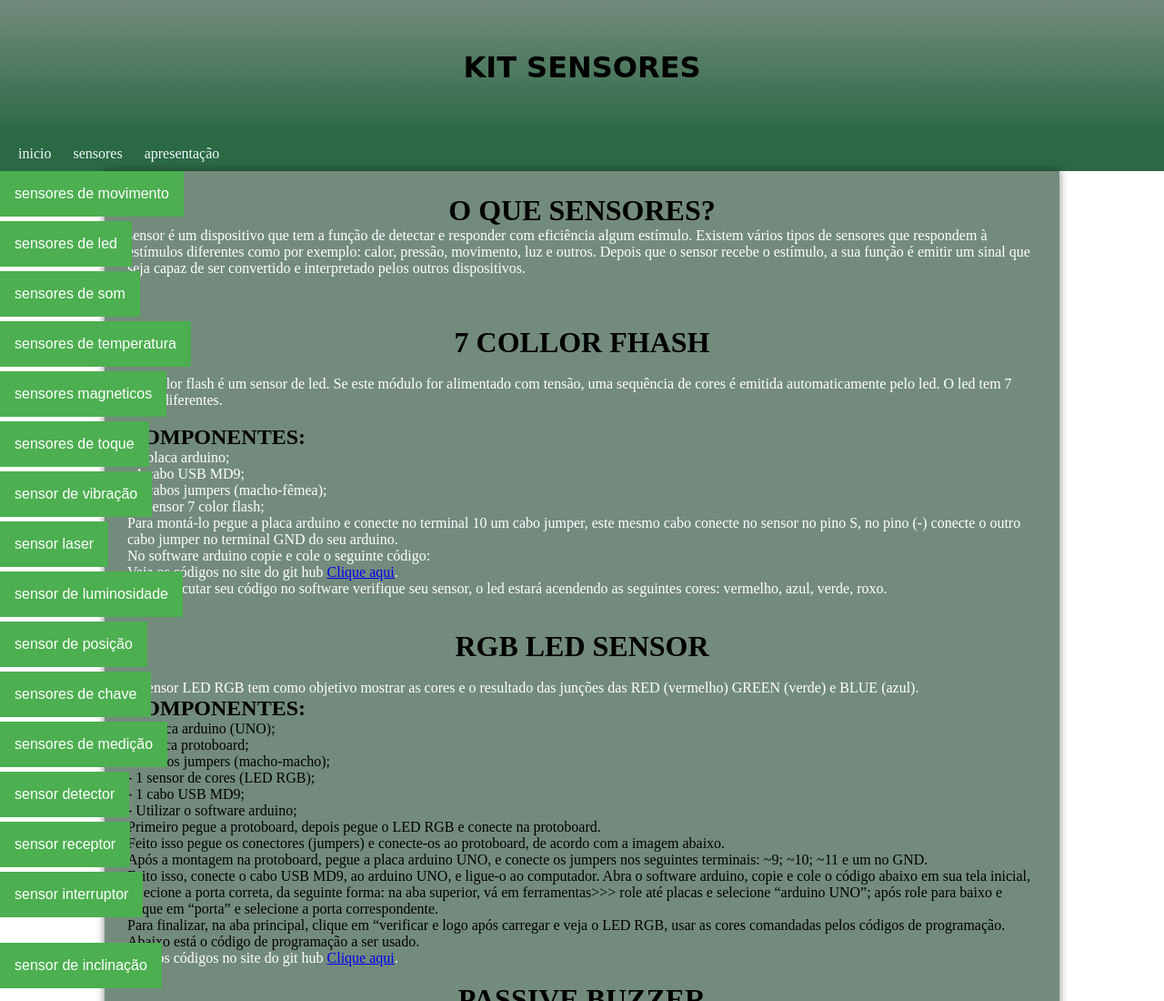
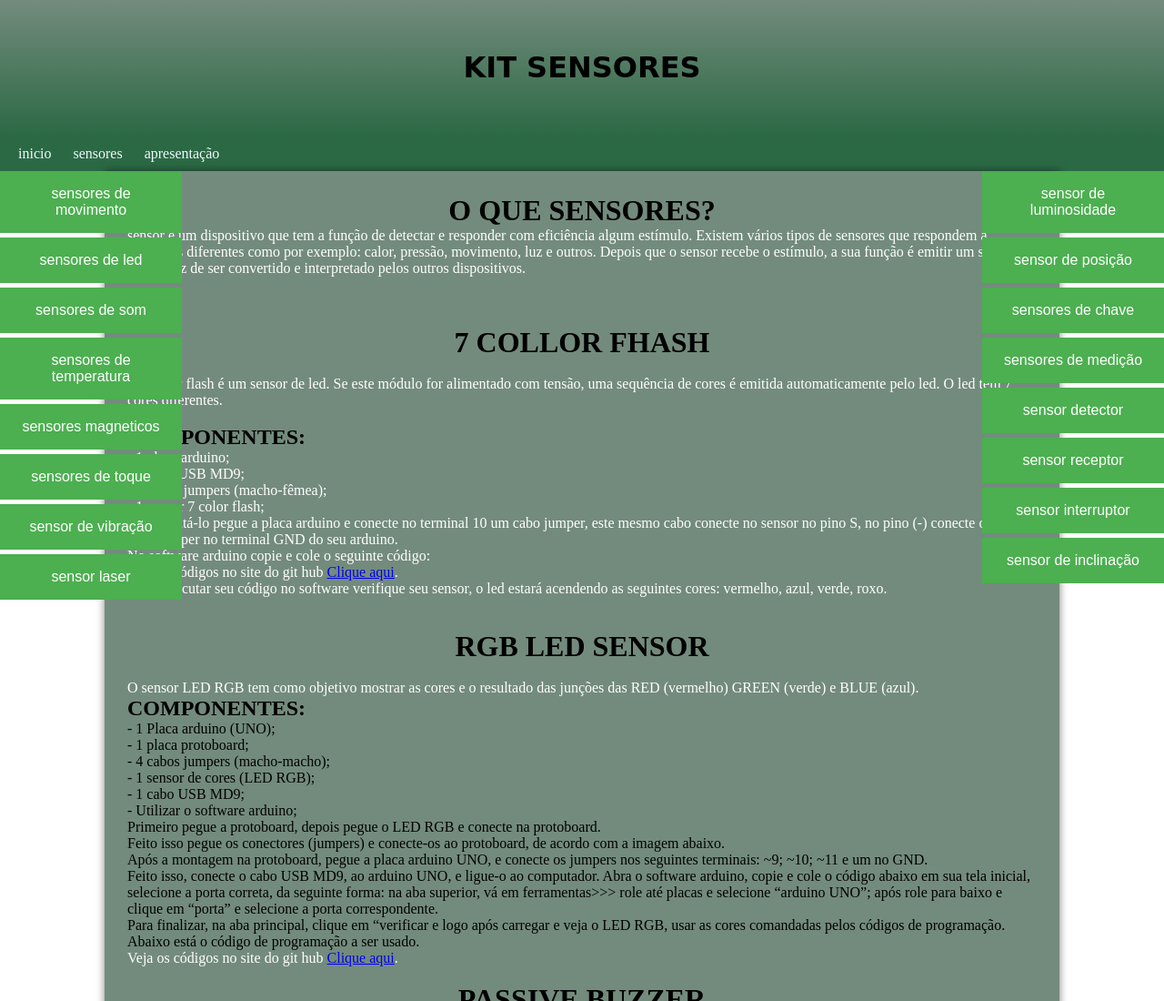
Before and after one commit to kitsensores/Kit37-Sensores, a plain HTML site: page sitesensores/sensores.html in a window 1280 px wide. Shown: the top 1100 px of the page at 91% size. Drawn offline with Linux system fonts and the light colour scheme; a web font is replaced by a local one.

Commit message:
navegação pelos sensores

```diff
--- a/sitesensores/sensores.html
+++ b/sitesensores/sensores.html
@@ -58,7 +58,7 @@
 
 
 
-        <div class="dropdown2">
+        <div class="dropdown">
             <button class="dropbtn">sensores de temperatura</button>
             <div class="dropdown-content">
             <a href="#">analog temp</a>
@@ -69,7 +69,7 @@
 
 
 
-        <div class="dropdown2">
+        <div class="dropdown">
             <button class="dropbtn">sensores magneticos</button>
             <div class="dropdown-content">
             <a href="#">linear hall</a>
@@ -102,16 +102,16 @@
 
 
 
-          <div class="dropdown2">
+          <div class="dropdown">
             <button class="dropbtn">sensor laser</button>
             <div class="dropdown-content">
             <a href="#">laser emit</a>
 
             </div>
           </div>
+    </div>
 
-
-
+    <div class="dropdownSet2">
 
       <div class="dropdown">
         <button class="dropbtn">sensor de luminosidade</button>
@@ -120,16 +120,12 @@
         </div>
       </div>
 
-
-
-          <div class="dropdown2">
+      <div class="dropdown">
         <button class="dropbtn">sensor de posição</button>
         <div class="dropdown-content">
         <a href="#">ROTARY ENCODERS</a>
         </div>
       </div>
-
-
 
       <div class="dropdown">
         <button class="dropbtn">sensores de chave</button>
@@ -141,7 +137,7 @@
 
 
 
-          <div class="dropdown2">
+      <div class="dropdown">
         <button class="dropbtn">sensores de medição</button>
         <div class="dropdown-content">
         <a href="#">heartbeat</a>
@@ -163,7 +159,7 @@
 
 
 
-          <div class="dropdown2">
+      <div class="dropdown">
         <button class="dropbtn">sensor receptor</button>
         <div class="dropdown-content">
         <a href="#">ir receiver</a>
@@ -180,8 +176,8 @@
 
         </div>
       </div>
-          <br>
-          <div class="dropdown2">
+
+      <div class="dropdown">
         <button class="dropbtn">sensor de inclinação</button>
         <div class="dropdown-content">
         <a href="#">tilt switch</a>
--- a/style/stylesensores.css
+++ b/style/stylesensores.css
@@ -38,11 +38,11 @@ nav > a {
     color: aliceblue;
     padding: 10px;
     text-decoration: none;
+    transition-duration: 0.8s;
 }
 
 nav > a:hover {
     background-color: #49a36d;
-
 }
 
 /* Parte principal */
@@ -87,6 +87,24 @@ footer strong {
     color: var(--cor3);
 }
 
+.dropdownSet {
+    display: flex;
+    flex-direction: column;
+    gap:5px;
+    position: fixed;
+    overflow:auto;
+  }
+
+  .dropdownSet2 {
+    display: flex;
+    flex-direction: column;
+    gap:5px;
+    position: fixed;
+    overflow:auto;
+    right: 0;
+  }
+
+
 .dropbtn {
     background-color: #4CAF50;
     color: white;
@@ -94,6 +112,8 @@ footer strong {
     font-size: 16px;
     border: none;
     cursor: pointer;
+    width: 200px;
+    transition-duration: 0.5s;
   }
 
 
@@ -122,11 +142,3 @@ footer strong {
   .dropdown:hover .dropbtn {
     background-color: #3e8e41;
   }
-
-  .dropdownSet {
-    display: flex;
-    flex-direction: column;
-    gap:5px;
-    position: fixed;
-    overflow:auto;
-  }
```
Lines whose indentation alone changed are shown as unchanged.
